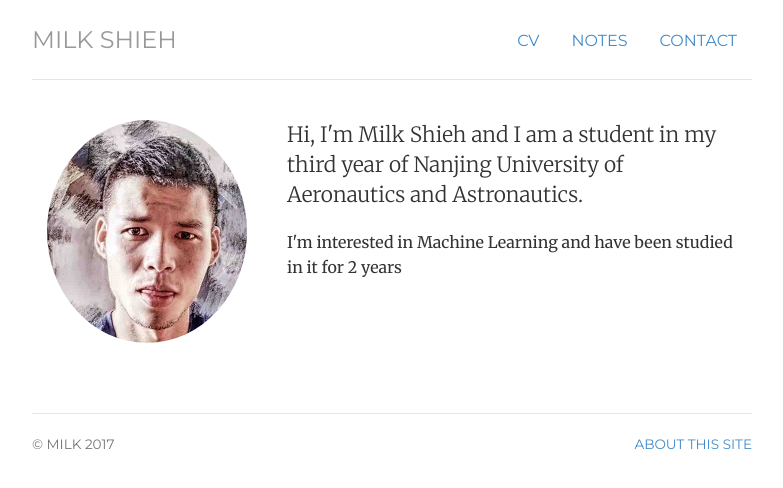
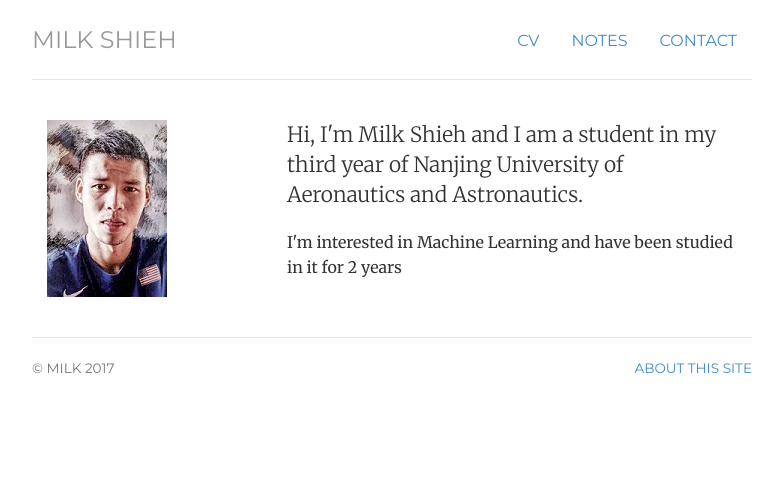
Before and after one commit to milkshieh/milkshieh.github.io, a Jekyll site: the page built from index.html, in a window 1280 px wide. Shown: the top 488 px of the page, without its empty margins (248-1031 px from the left). Built offline with Jekyll 4.4.1, drawn with Linux system fonts in a browser that asks for light colours.

Commit message:
modify the picture

```diff
--- a/index.html
+++ b/index.html
@@ -9,7 +9,7 @@ description: Milk Shieh is a student in his third year of Nanjing University of
 <!-- <div class="jumbotron"> -->
 <div class="row marketing">
 	<div class="col-sm-4">
-	<img  class="img-circle avatar" alt="Milk Shieh" src="img/milkshieh.jpg">
+	<img  alt="Milk Shieh" src="img/myself.jpg">
 	</div>
 	<div itemscope itemtype="http://data-vocabulary.org/Person" class="col-sm-8">
 	<p class="lead">Hi, I'm <span itemprop="name">Milk Shieh</span> and I am a student in my third year of Nanjing University of Aeronautics and Astronautics.</p>
```
Also changed, not shown: img/myself.jpg (added).
